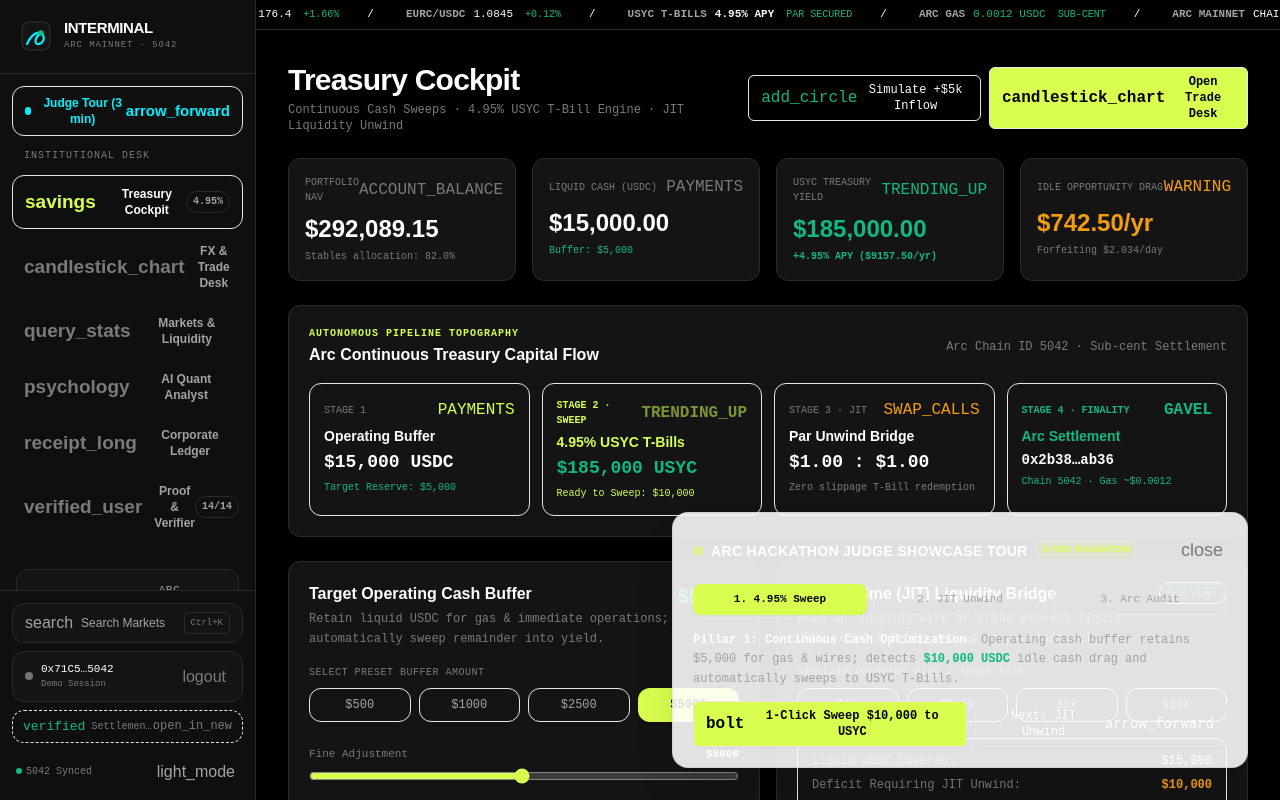
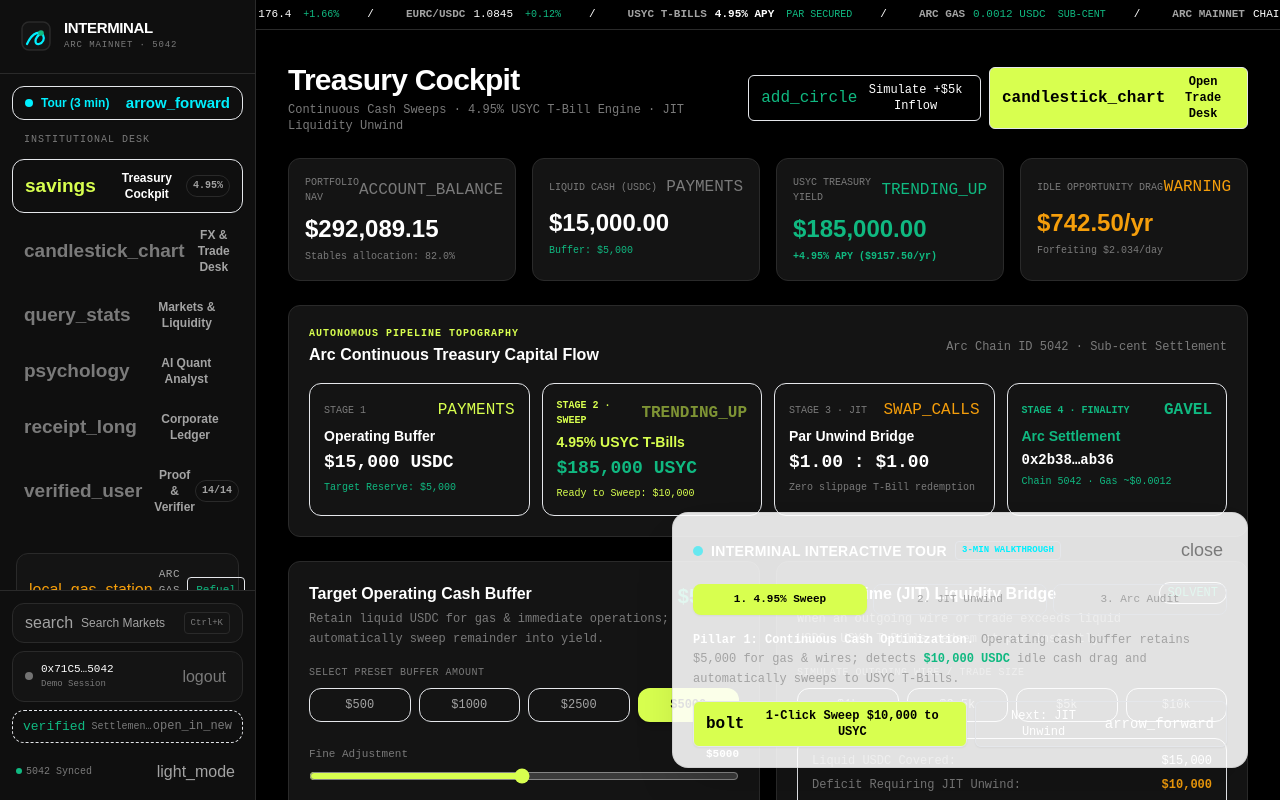
Before and after one commit to Tajudeeen/interminal-, a React (Vite) app: page / in a window 1280 px wide. Both pictures are taken after a click on the button 768 px from the left and 569 px from the top of the page. Shown: the top 800 px of the page. Built offline with nearby package versions, Linux system fonts and the light colour scheme.

Commit message:
feat: rebrand Judge Tour to clean Interactive Tour and feature live Vercel deployment URL

```diff
--- a/src/components/layout/Header.tsx
+++ b/src/components/layout/Header.tsx
@@ -35,15 +35,15 @@ export const Header: React.FC = () => {
       </button>
 
       <div className="flex items-center gap-2">
-        {/* Judge Tour Button */}
+        {/* Interactive Tour Button */}
         <Button
           size="xs"
           variant="outline"
-          className="border-lime-500/40 text-lime-500 hover:bg-lime-500/10 font-bold"
+          className="border-cyan/40 text-cyan hover:bg-cyan/10 font-bold"
           onClick={startJudgeTour}
-          leftIcon={<span className="w-1.5 h-1.5 rounded-full bg-lime-500 animate-pulse" />}
+          leftIcon={<span className="w-1.5 h-1.5 rounded-full bg-cyan animate-pulse" />}
         >
-          Judge Tour
+          Tour
         </Button>
         {/* Gas Tank Pill */}
         <button
--- a/src/components/layout/JudgeTourBar.tsx
+++ b/src/components/layout/JudgeTourBar.tsx
@@ -41,7 +41,7 @@ export const JudgeTourBar: React.FC = () => {
         {
           ts: Date.now(),
           type: "sweep",
-          label: `Judge Demo Sweep: $${excessCash.toLocaleString()} USDC -> USYC T-Bills`,
+          label: `Interactive Sweep: $${excessCash.toLocaleString()} USDC -> USYC T-Bills`,
           detail: `Earns +$${(excessCash * 0.0495).toFixed(2)}/yr continuous yield @ 4.95% APY`,
         },
         ...s.activity,
@@ -84,16 +84,16 @@ export const JudgeTourBar: React.FC = () => {
 
   return (
     <div className="fixed bottom-4 left-4 right-4 md:left-auto md:right-8 md:bottom-8 z-40 md:max-w-xl w-full animate-view-fade">
-      <div className="glass-modal rounded-2xl p-5 border border-lime-500/40 shadow-2xl space-y-4">
+      <div className="glass-modal rounded-2xl p-5 border border-cyan/40 shadow-2xl space-y-4">
         {/* Header */}
         <div className="flex items-center justify-between">
           <div className="flex items-center gap-2">
-            <span className="w-2.5 h-2.5 rounded-full bg-lime-500 animate-pulse" />
+            <span className="w-2.5 h-2.5 rounded-full bg-cyan animate-pulse" />
             <span className="font-display font-black text-xs sm:text-sm text-themed tracking-wide uppercase">
-              Arc Hackathon Judge Showcase Tour
+              Interminal Interactive Tour
             </span>
-            <span className="font-mono text-[9px] px-1.5 py-0.5 rounded bg-lime-500/15 text-lime-500 border border-lime-500/30 font-bold">
-              3-MIN EVALUATION
+            <span className="font-mono text-[9px] px-1.5 py-0.5 rounded bg-cyan/15 text-cyan border border-cyan/30 font-bold">
+              3-MIN WALKTHROUGH
             </span>
           </div>
           <button
--- a/src/components/layout/Sidebar.tsx
+++ b/src/components/layout/Sidebar.tsx
@@ -52,7 +52,7 @@ export const Sidebar: React.FC = () => {
         </button>
       </div>
 
-      {/* Arc Hackathon Judge Showcase Tour Button */}
+      {/* Interactive Tour Button */}
       <div className="px-3 pt-3 pb-1">
         <button
           onClick={startJudgeTour}
@@ -60,7 +60,7 @@ export const Sidebar: React.FC = () => {
         >
           <div className="flex items-center gap-2">
             <span className="w-2 h-2 rounded-full bg-cyan animate-pulse" />
-            <span>Judge Tour (3 min)</span>
+            <span>Tour (3 min)</span>
           </div>
           <span className="material-symbols-outlined text-[15px] group-hover:translate-x-0.5 transition-transform">
             arrow_forward
--- a/src/components/views/LandingView.tsx
+++ b/src/components/views/LandingView.tsx
@@ -96,7 +96,7 @@ export const LandingView: React.FC = () => {
           </div>
         </div>
 
-        {/* Arc Hackathon Judge Showcase Tour Banner */}
+        {/* Interactive Tour Banner */}
         <div className="mt-8 w-full max-w-md">
           <button
             onClick={startJudgeTour}
@@ -106,7 +106,7 @@ export const LandingView: React.FC = () => {
               <span className="w-3 h-3 rounded-full bg-cyan animate-ping shrink-0" />
               <div>
                 <div className="font-display font-black text-sm text-cyan flex items-center gap-1.5">
-                  <span>Start Arc Judge Showcase Tour</span>
+                  <span>Start Interactive Tour</span>
                   <span className="font-mono text-[9px] px-1.5 py-0.5 rounded bg-cyan/20 border border-cyan/40 text-cyan uppercase font-bold">
                     3 MIN
                   </span>
```
Also changed, not shown: 1 other file (tests, documents, lock files or other folders).
